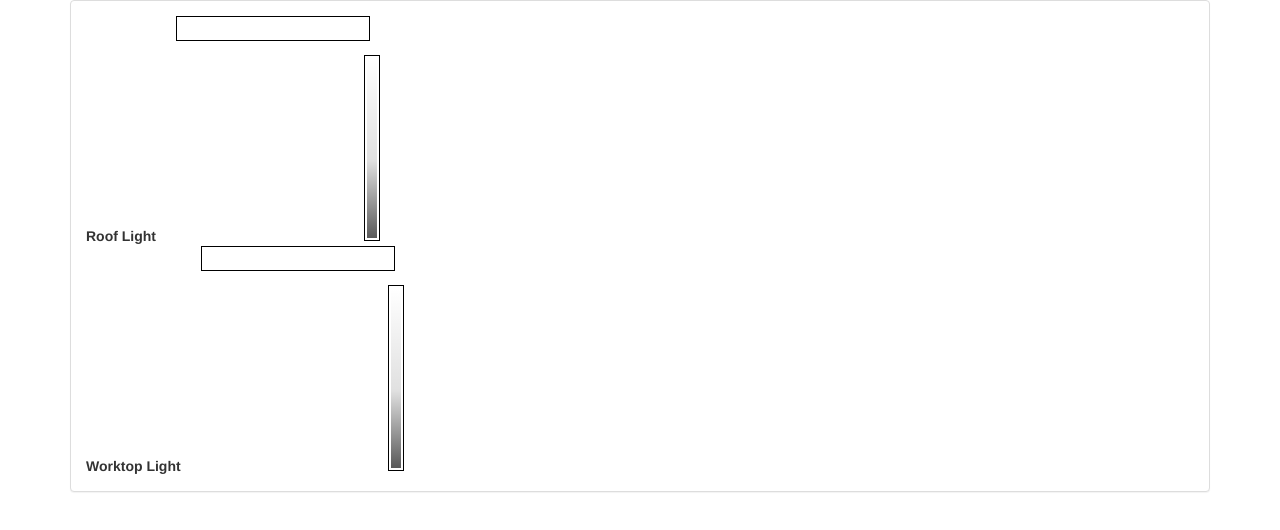
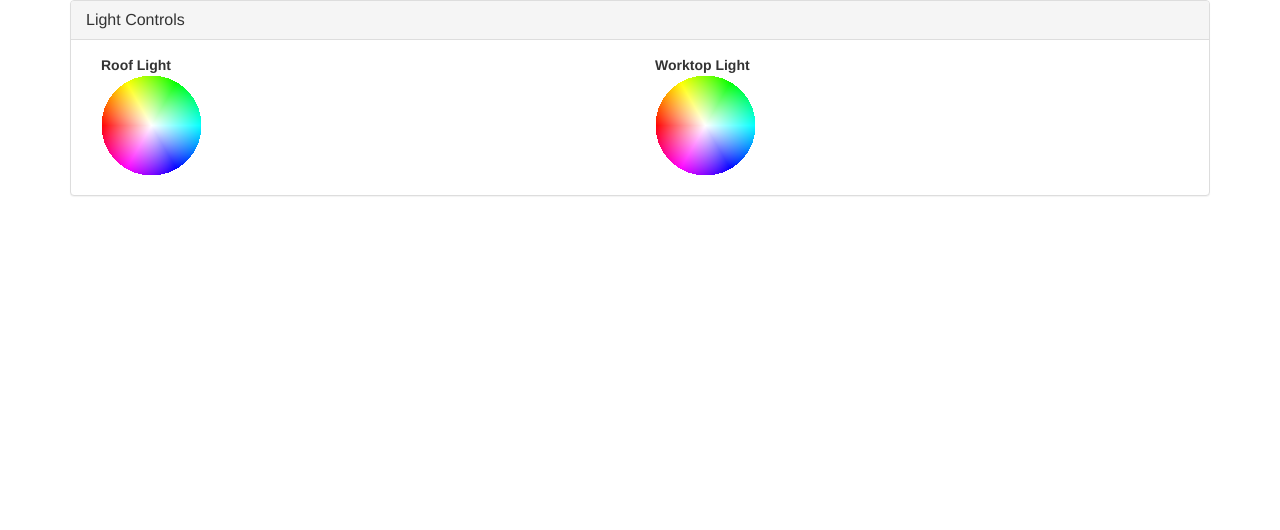
Before and after one commit to MartinRandall/ColemanLighting, a website: page index.html at #/main in a window 1280 px wide. Drawn offline with nearby package versions, Linux system fonts and the light colour scheme; some packages are replaced by stand-ins of ours.

Commit message:
Colour wheel now rendering

```diff
--- a/app/directives/colour-wheel/colour-wheel-controller.js
+++ b/app/directives/colour-wheel/colour-wheel-controller.js
@@ -6,10 +6,14 @@
         .directive("colourWheel", function() {
 
             function drawCircle(element, size) {
-                var el = element.children('#surface')[0];
-                var  context = el.getContext('2d'),
-                    width = el.parentNode.offsetWidth,
-                    height = el.parentNode.offsetHeight,
+
+                var canvas = angular.element("<canvas></canvas>");
+                element.append(canvas);
+                var el = canvas[0];
+
+                var context = el.getContext('2d'),
+                    width = size,
+                    height = size,
                     cx = width / 2,
                     cy = height / 2,
                     radius = width / 2,
@@ -25,8 +29,8 @@
                 imageData = context.createImageData(width, height);
                 pixels = imageData.data;
 
-                for (y = 0; y < height; y = y + 1) {
-                    for (x = 0; x < width; x = x + 1, i = i + 4) {
+                for (y = 0; y < height; y++) {
+                    for (x = 0; x < width; x++, i += 4) {
                         rx = x - cx;
                         ry = y - cy;
                         d = rx * rx + ry * ry;
@@ -41,18 +45,18 @@
                             pixels[i] = [255, v, u, u, w, 255, 255][g];
                             pixels[i + 1] = [w, 255, 255, v, u, u, w][g];
                             pixels[i + 2] = [u, u, w, 255, 255, v, u][g];
-                            pixels[i + 3] = 4;
+                            pixels[i + 3] = 255;
                         } else {
-                            pixels[i] = 192;
-                            pixels[i + 1] = 192;
-                            pixels[i + 2] = 192;
-                            pixels[i + 3] = 4;
+                            pixels[i] = 255;
+                            pixels[i + 1] = 255;
+                            pixels[i + 2] = 255;
+                            pixels[i + 3] = 255;
                         }
                     }
                 }
 
                 context.putImageData(imageData, 0, 0);
-            };
+            }
 
             return {
                 restrict: "E",
@@ -62,7 +66,7 @@
                     size: '='
                 },
                 link: function(scope, element, attr) {
-                    drawCircle(element, 250);
+                    drawCircle(element, scope.size);
                 }
             };
         });
--- a/app/pages/main/main.html
+++ b/app/pages/main/main.html
@@ -1,2 +1,10 @@
-<colour-wheel light="roofLight"></colour-wheel>
-<colour-wheel light="worktopLight"></colour-wheel>
+
+<div class="panel panel-default">
+    <div class="panel-heading">
+        <h3 class="panel-title">Light Controls</h3>
+    </div>
+    <div class="panel-body">
+        <colour-wheel class="col-sm-6" light="roofLight" size="100"></colour-wheel>
+        <colour-wheel class="col-sm-6" light="worktopLight" size="100"></colour-wheel>
+    </div>
+</div>
--- a/index.html
+++ b/index.html
@@ -4,14 +4,11 @@
     <meta charset="UTF-8">
     <title>Lighting</title>
     <link rel="stylesheet" href="bower_components/bootstrap/dist/css/bootstrap.css"/>
-    <link rel="stylesheet" href="css/app.css" />
+    <link rel="stylesheet" href="css/app.css"/>
 </head>
 <body ng-app="main">
 <div class="container">
-        <div class="panel-default panel">
-            <div class="panel-body">
     <ng-view></ng-view>
-            </div>
 </div>
 
 <!--
@@ -31,7 +28,6 @@
 
 <pre id="color_selection"></pre>
 -->
-    </div>
 
 <!--
 <script language="JavaScript">
@@ -156,7 +152,7 @@
     }
 </script>
 -->
-    <script src="node_modules/angular/angular.js" ></script>
+<script src="node_modules/angular/angular.js"></script>
 <script src="node_modules/angular-route/angular-route.js"></script>
 <script src="app/app.js"></script>
 <script src="app/pages/main/main-controller.js"></script>
```
Also changed, not shown: app/directives/colour-wheel/colour-wheel-template.html (+3 -0 lines). Lines whose indentation alone changed are shown as unchanged.
